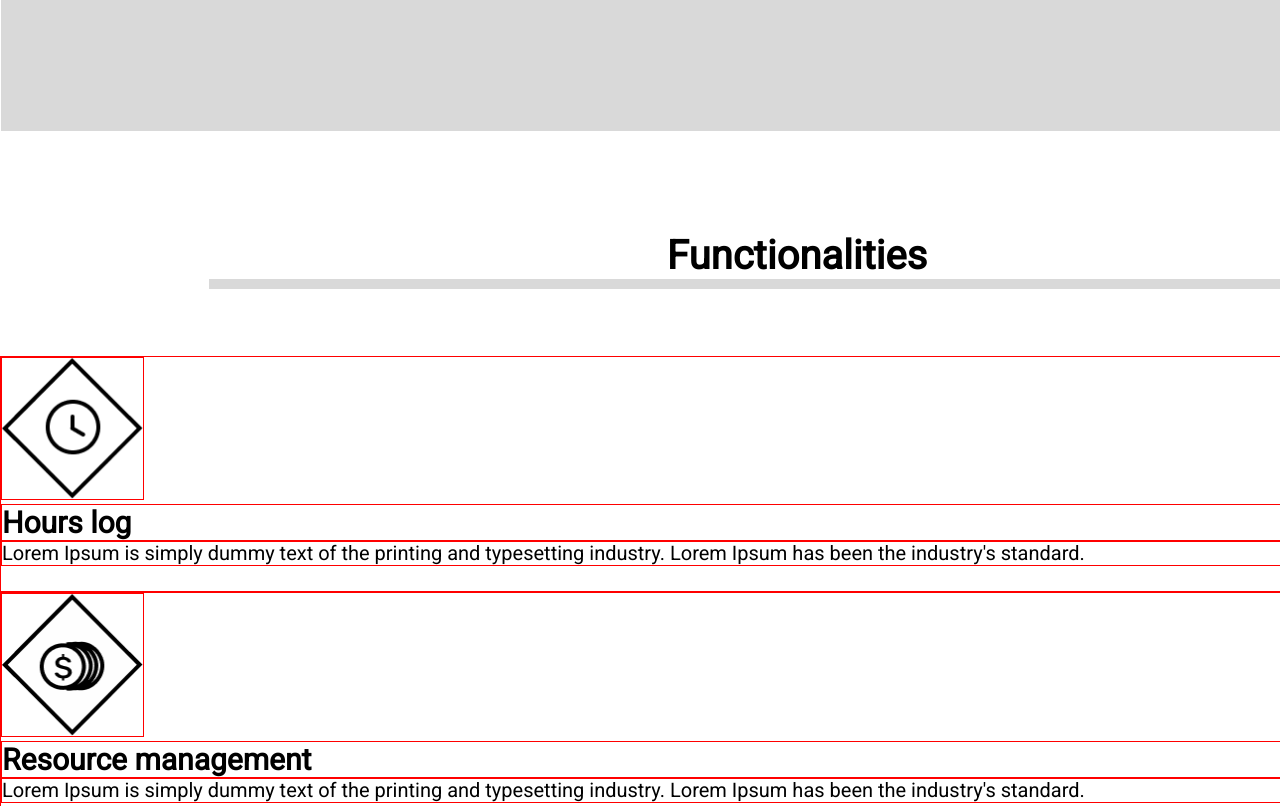
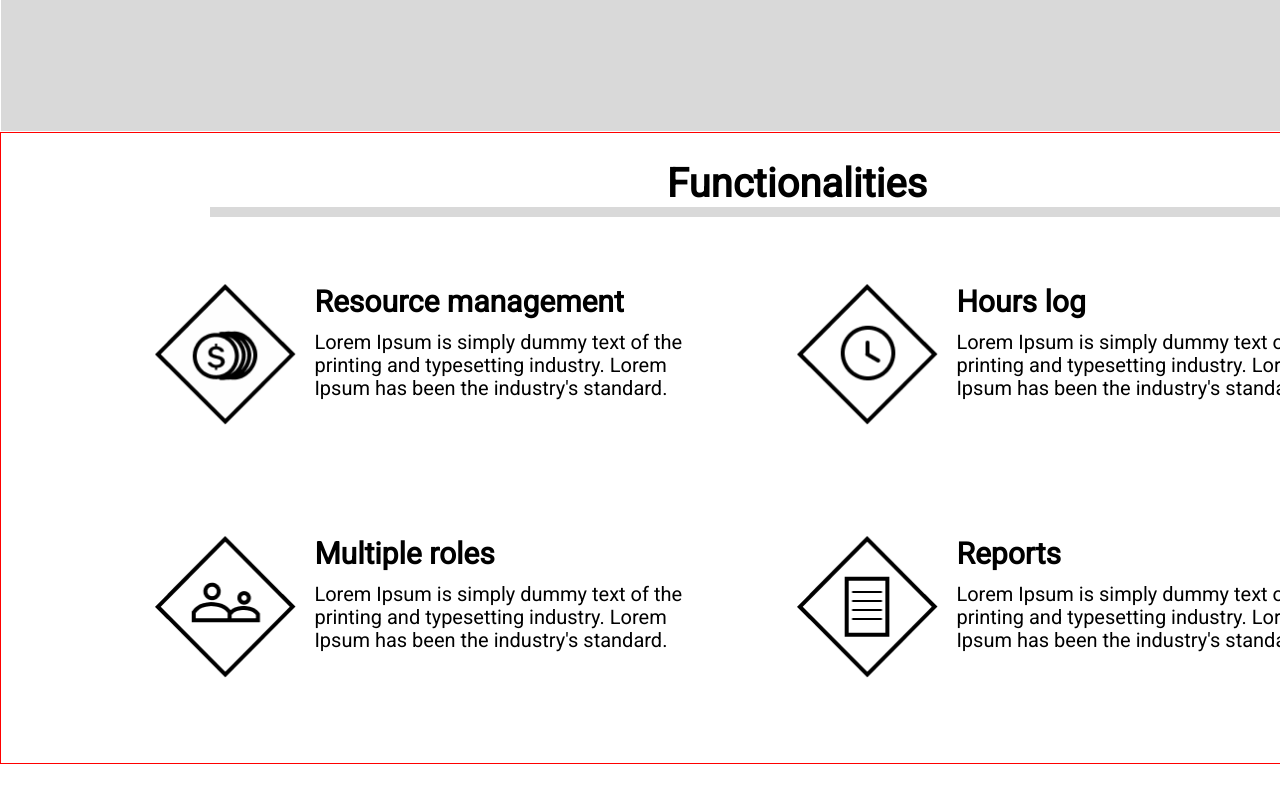
Before and after one commit to matescarabino/BaSP-A2022-Etapa-1, a plain HTML site: page Semana-02/index.html in a window 1280 px wide. Shown: the part 4740-5546 px from the top of the page. Drawn offline with Linux system fonts and the light colour scheme.

Commit message:
BaSP-W02-2022: Finish functionalities section  in style.css

```diff
--- a/Semana-02/css/style.css
+++ b/Semana-02/css/style.css
@@ -290,23 +290,32 @@ article p{
 
 
 /* -------------- Functionalities -------------------- */
+section{
+    height: 630px;
+    border: 1px solid red;
+}
+section h3{
+    margin-top: 27px;
+}
 .card-functionalities{
-    border: 1px solid red;
+    float: right;
+    width: 540px;
+    margin-right: 102px;
+    margin-bottom: 111px;
 }
 
 .card-functionalities img{
+    float: left;
     width: 141.42px;
     height: 141.42px;
-    border: 1px solid red;
-
+    margin-right: 18px;
 }
 
 .card-functionalities h4{
+    margin-bottom: 12px;
     font-weight: 700;
     font-size: 30px;
     line-height: 35px;
-    border: 1px solid red;
-
 }
 
 .card-functionalities p{
@@ -314,6 +323,4 @@ article p{
     font-size: 20px;
     line-height: 23px;
     color: #000000;
-    border: 1px solid red;
-
 }
```
